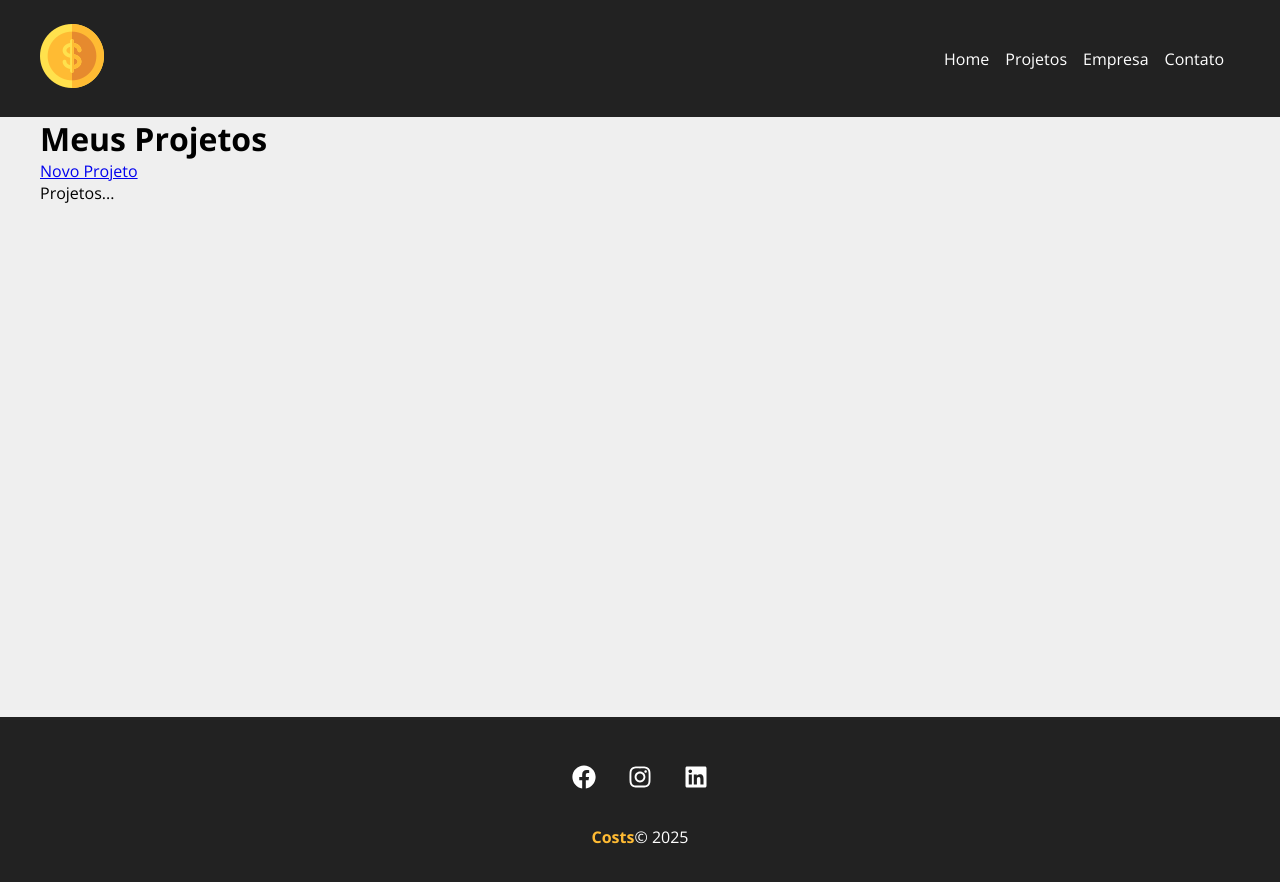
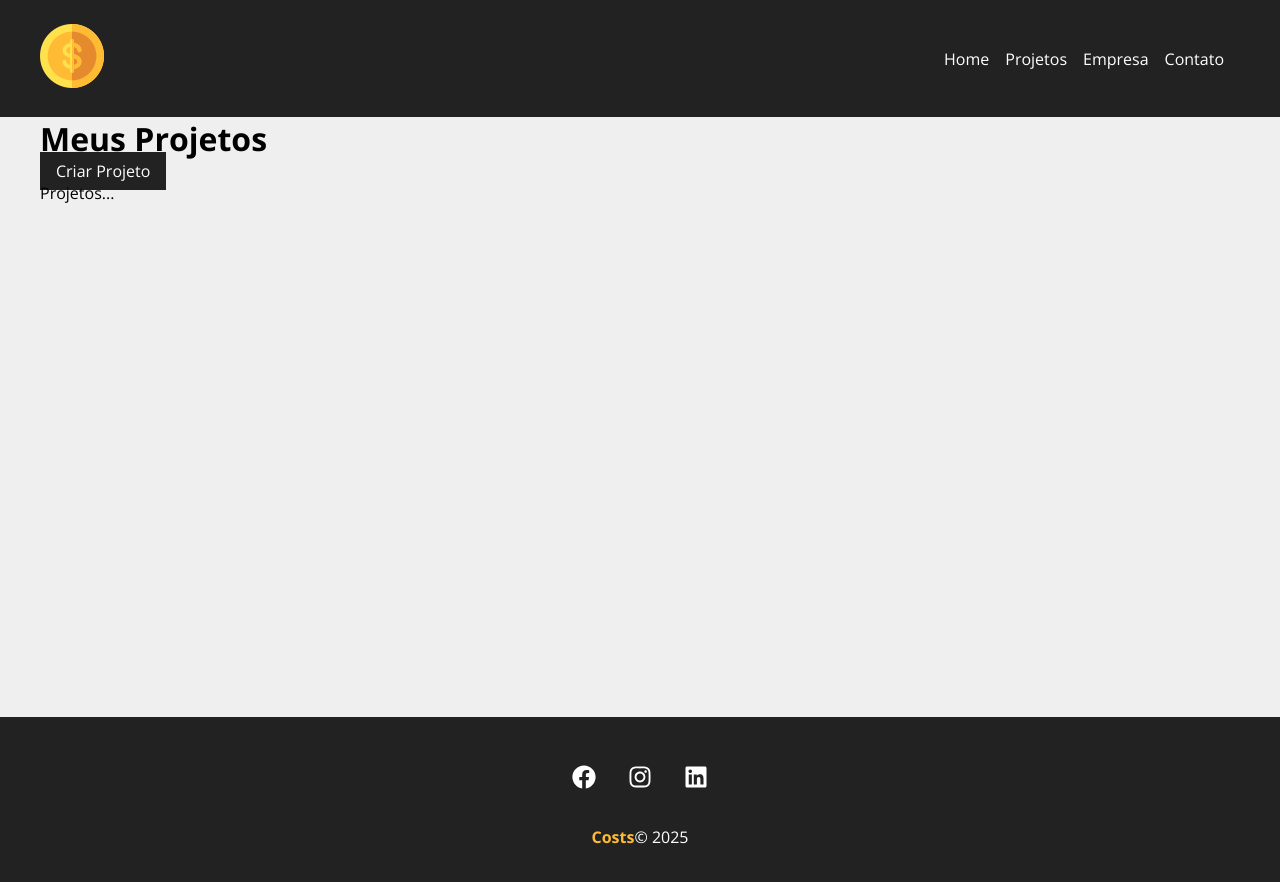
Before and after one commit to RusthenRonald/Projeto-React, a React (Create React App) app in the folder new-project/: page /projects in a window 1280 px wide. Shown: the top 882 px of the page. Built offline with nearby package versions, Linux system fonts and the light colour scheme; the HTML template or start-up script is replaced by a standard one; a web font is replaced by a local one.

Commit message:
chamando componente

```diff
--- a/new-project/src/components/pages/Projects.js
+++ b/new-project/src/components/pages/Projects.js
@@ -2,6 +2,7 @@ import {useLocation} from "react-router-dom"
 import styles from './Projects.module.css'
 import Message from "../Layout/Message"
 import Container from '../Layout/Container'
+import LinkButton from '../Layout/LinkButton'
 function Projects (){
 
     const location=useLocation() // useLocation() para recuperar os dados passados no state
@@ -14,10 +15,10 @@ function Projects (){
         <div>
             <div>
                 <h1>Meus Projetos</h1>
-                <a href="#">Novo Projeto</a>
+                <LinkButton to='NewProject' text='Criar Projeto' />
             </div>
             {message && <Message type='sucess' msg={message}/>}
-            <Container>
+            <Container customClass='start'>
                 <p>Projetos...</p>
             </Container>
         </div>
```
